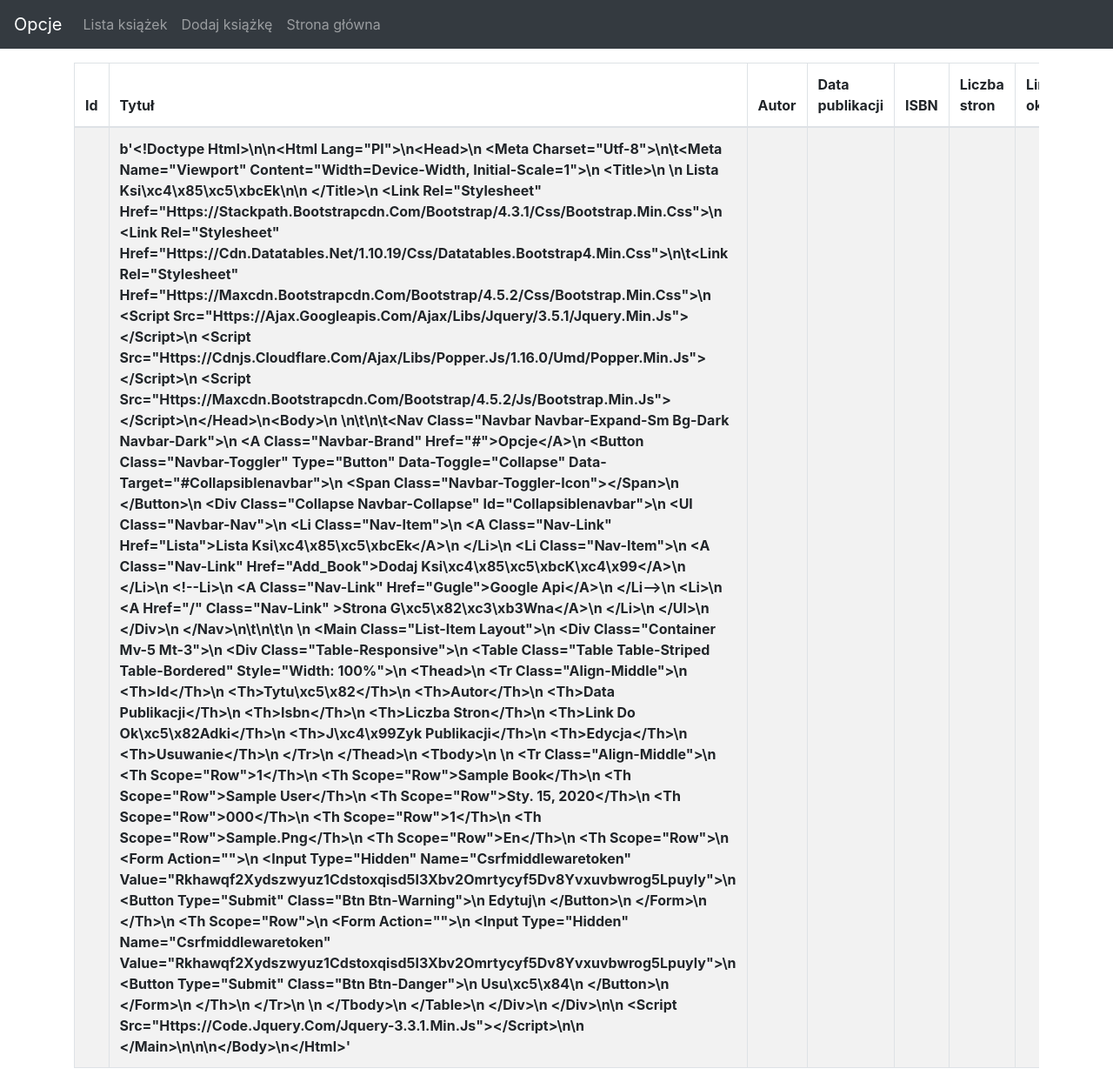
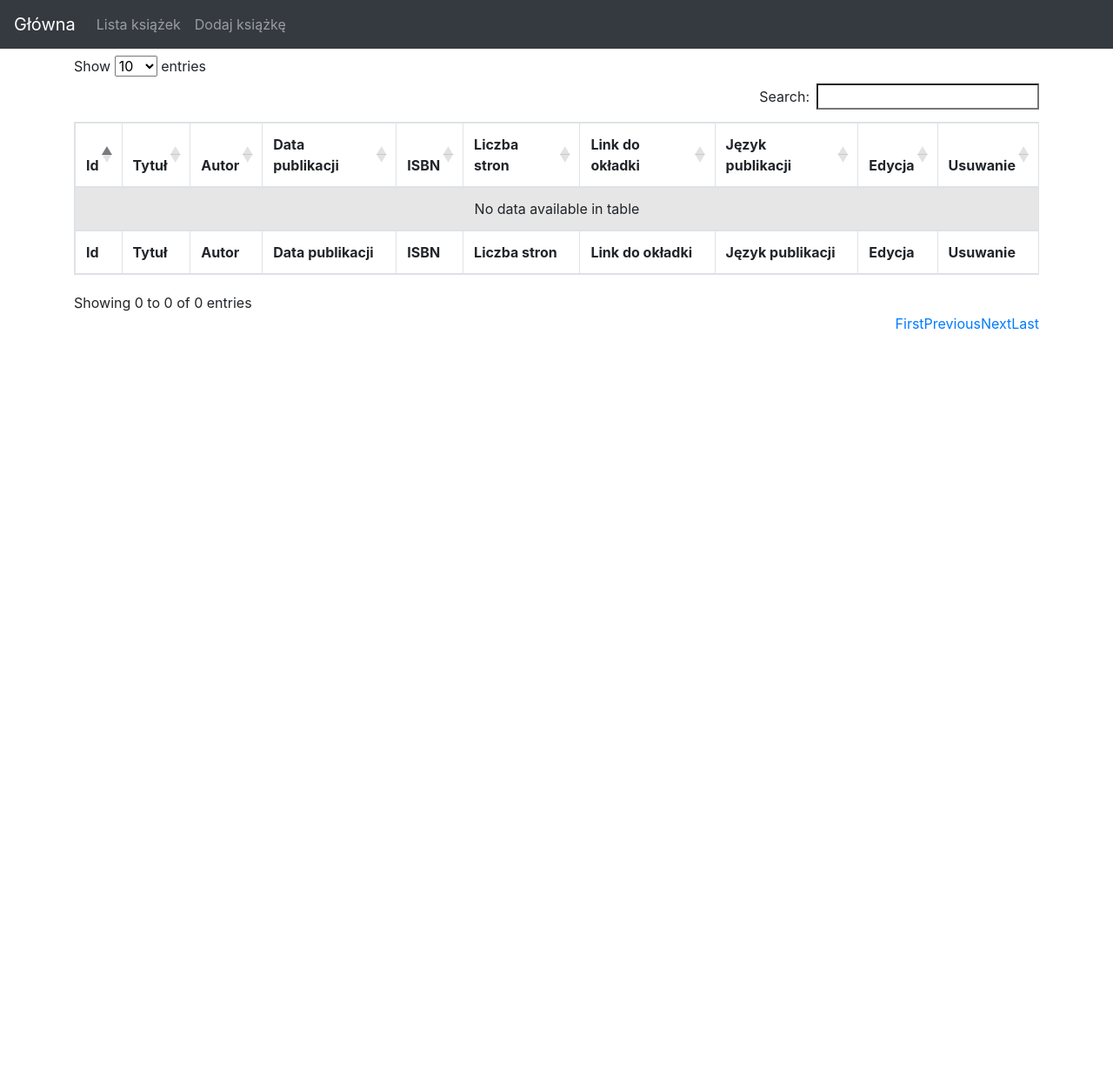
Before and after one commit to aelraf/books, a Django app: page /lista in a window 1280 px wide. Shown: the whole page at 87% size. After the commit the page ends 379 px from the top, so only its background shows below. Run offline with Django 3.2, Linux system fonts and the light colour scheme; tables that the repository leaves empty hold one stand-in row (values such as "Sample post"); lists and menus that the app fills with data are empty; some libraries are stand-ins or nearby versions.

Commit message:
poprawki bazy oraz listy

```diff
--- a/aplikacjaKsiazkowa2/templates/aplikacjaKsiazkowa2/base.html
+++ b/aplikacjaKsiazkowa2/templates/aplikacjaKsiazkowa2/base.html
@@ -25,7 +25,7 @@
     {% endif %}
 
 	<nav class="navbar navbar-expand-sm bg-dark navbar-dark">
-        <a class="navbar-brand" href="#">Opcje</a>
+        <a class="navbar-brand" href="{% url 'aplikacjaKsiazkowa2:index' %}">Główna</a>
         <button class="navbar-toggler" type="button" data-toggle="collapse" data-target="#collapsibleNavbar">
             <span class="navbar-toggler-icon"></span>
         </button>
@@ -40,9 +40,6 @@
                 <!--li>
                     <a class="nav-link" href="gugle">Google API</a>
                 </li-->
-                <li>
-                    <a href="{% url 'aplikacjaKsiazkowa2:index' %}" class="nav-link" >Strona główna</a>
-                </li>
             </ul>
         </div>
     </nav>
--- a/aplikacjaKsiazkowa2/templates/aplikacjaKsiazkowa2/lista.html
+++ b/aplikacjaKsiazkowa2/templates/aplikacjaKsiazkowa2/lista.html
@@ -6,10 +6,10 @@
 
 
 {% block content %}
-    <main class="list-item layout">
-        <div class="container mv-5 mt-3">
+    <main>
+        <div class="container mv-4 mt-2">
             <div class="table-responsive">
-                <table class="table table-striped table-bordered" style="width: 100%">
+                <table class="table table-striped table-bordered mydatatable" style="width: auto">
                     <thead>
                         <tr class="align-middle">
                         <th>Id</th>
@@ -54,11 +54,41 @@
                             </tr>
                         {% endfor %}
                     </tbody>
+                    <tfoot>
+                        <tr>
+                            <th>Id</th>
+                            <th>Tytuł</th>
+                            <th>Autor</th>
+                            <th>Data publikacji</th>
+                            <th>ISBN</th>
+                            <th>Liczba stron</th>
+                            <th>Link do okładki</th>
+                            <th>Język publikacji</th>
+                            <th>Edycja</th>
+                            <th>Usuwanie</th>
+                        </tr>
+                    </tfoot>
                 </table>
             </div>
         </div>
+        <div>
+            {% for book in books_data %}
+                {{ book.id }} {{ book.title }} {{ book.author }}
+            {% endfor %}
+        </div>
 
         <script src="https://code.jquery.com/jquery-3.3.1.min.js"></script>
+        <script src="https://cdnjs.cloudflare.com/ajax/libs/popper.js/1.14.7/umd/popper.min.js"></script>
+        <script src="https://stackpath.bootstrapcdn.com/bootstrap/4.3.1/js/bootstrap.min.js"></script>
 
+        <script src="https://cdn.datatables.net/1.10.19/js/jquery.dataTables.min.js"></script>
+        <script src="https://cdn.datatables.net/1.10.19/js/dataTables.botstrap4.min.js"></script>
+
+        <script>
+            $('.mydatatable').DataTable({
+                pagingType: 'full_numbers',
+                searching: true,
+            });
+        </script>
     </main>
 {% endblock %}
--- a/aplikacjaKsiazkowa2/views.py
+++ b/aplikacjaKsiazkowa2/views.py
@@ -51,7 +51,7 @@ class BookDeleteView(DeleteView):
 
 class ListBookView(generic.ListView):
     template_name = 'aplikacjaKsiazkowa2/lista.html'
-    context_object_name = 'books_data'
+    # context_object_name = 'books_data'
     # queryset = Book.objects.all()
     # https://getbootstrap.com/docs/5.1/content/tables/
     # https://www.dennisivy.com/post/django-class-based-views/
```
Also changed, not shown: aplikacjaKsiazkowa2/tests_for_views.py (+16 -0 lines).
